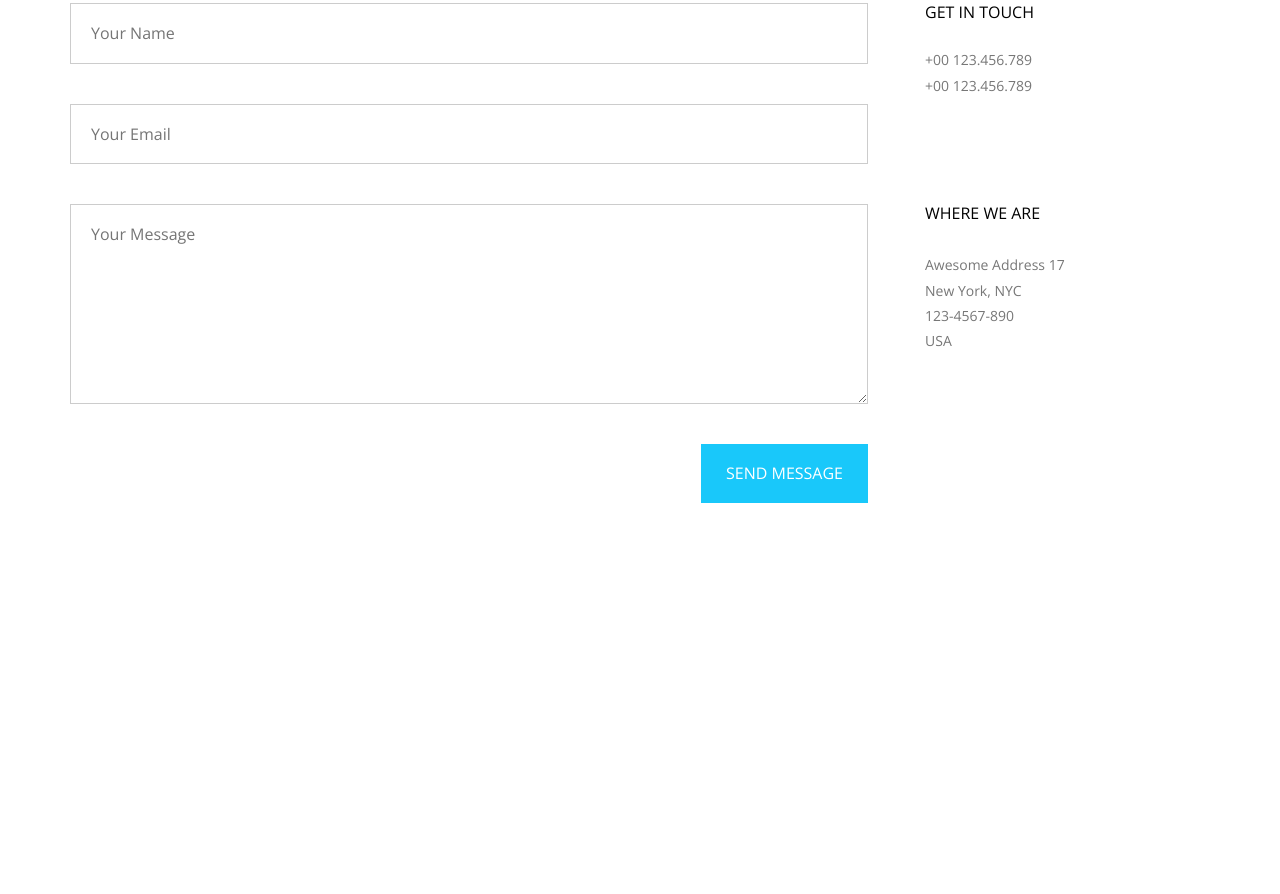
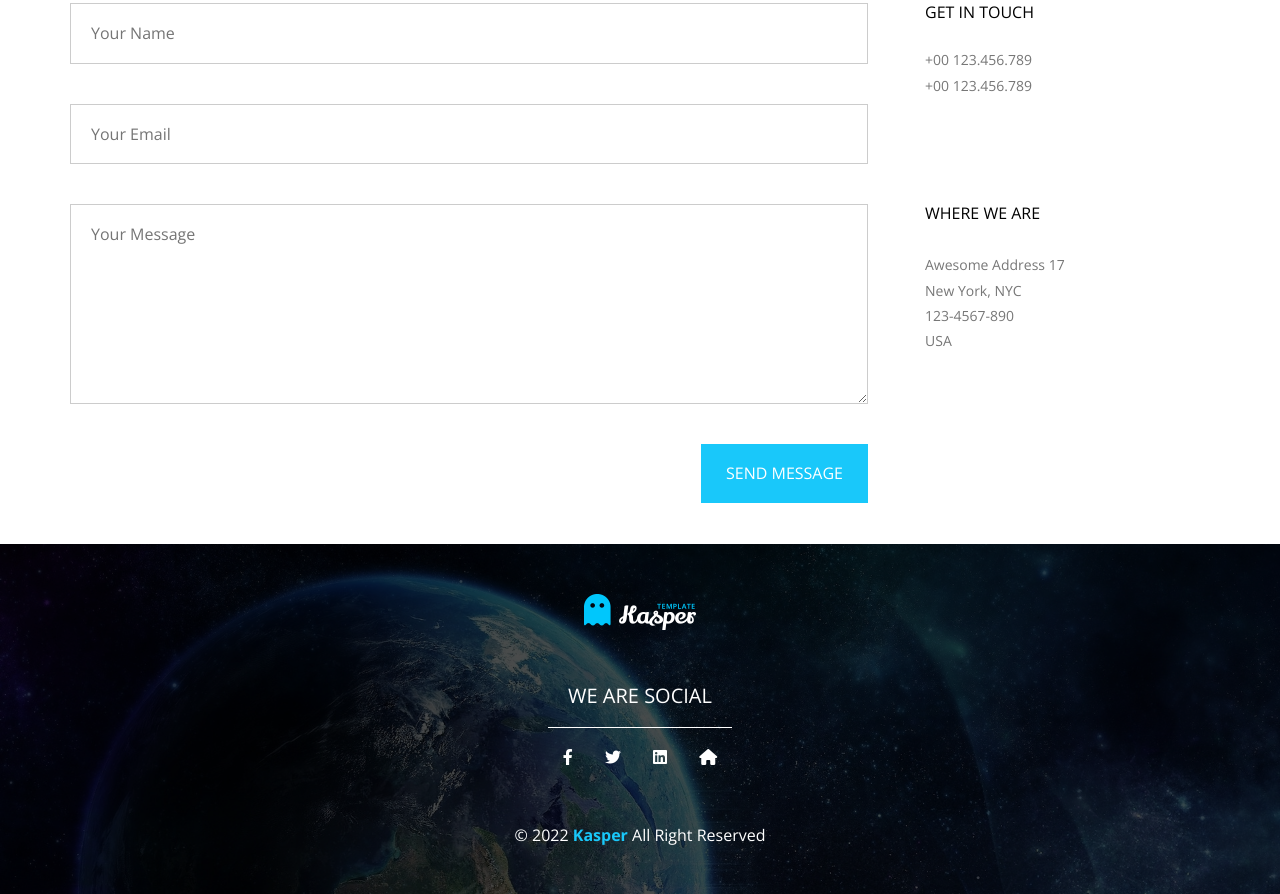
Before and after one commit to mahmoud-yousry/kasper-template, a plain HTML site: page index.html in a window 1280 px wide. Shown: the part 7900-8794 px from the top of the page. Before the commit the page ends 8444 px from the top, so only its background shows below. Drawn offline with nearby package versions, Linux system fonts and the light colour scheme.

Commit message:
Add footer section

```diff
--- a/Css/main.css
+++ b/Css/main.css
@@ -1143,3 +1143,55 @@ header nav .search i {
     font-size: 14px;
 }
 /* End Contact */
+
+/* Start Footer */
+.footer {
+    padding: 50px 0;
+    background-image: url(../img/subscribe.jpg);
+    background-size: cover;
+    color: #fff;
+    position: relative;
+    text-align: center;
+}
+
+.footer::before {
+    content: "";
+    position: absolute;
+    top: 0;
+    left: 0;
+    width: 100%;
+    height: 100%;
+    background-color: rgba(0, 0, 0, 0.7);
+}
+
+.footer .container {
+    position: relative;
+}
+
+.footer .container img {
+    margin-bottom: 30px;
+}
+
+.footer .container p:not(.copyright) {
+    text-transform: uppercase;
+    font-size: 20px;
+    border-bottom: 1px solid #fff;
+    width: fit-content;
+    padding: 20px;
+    margin: 0 auto 20px;
+}
+
+.footer .container .social-icons {
+    margin-bottom: 60px;
+}
+
+.footer .container .social-icons i {
+    margin: 0px 14px;
+    cursor: pointer;
+}
+
+.footer .container .copyright span {
+    color: var(--main-color);
+    font-weight: bold;
+}
+/* End Footer */
--- a/index.html
+++ b/index.html
@@ -488,5 +488,21 @@
             </div>
         </section>
         <!-- End Contact -->
+
+        <!-- Start Footer -->
+        <section class="footer">
+            <div class="container">
+                <img src="img/logo.png" alt="Logo">
+                <p>we are social</p>
+                <div class="social-icons">
+                    <i class="fab fa-facebook-f"></i>
+                    <i class="fab fa-twitter"></i>
+                    <i class="fab fa-linkedin"></i>
+                    <i class="fas fa-home"></i>
+                </div>
+                <p class="copyright">&copy; 2022 <span>Kasper</span> All Right Reserved</p>
+            </div>
+        </section>
+        <!-- End Footer -->
     </body>
 </html>
```
